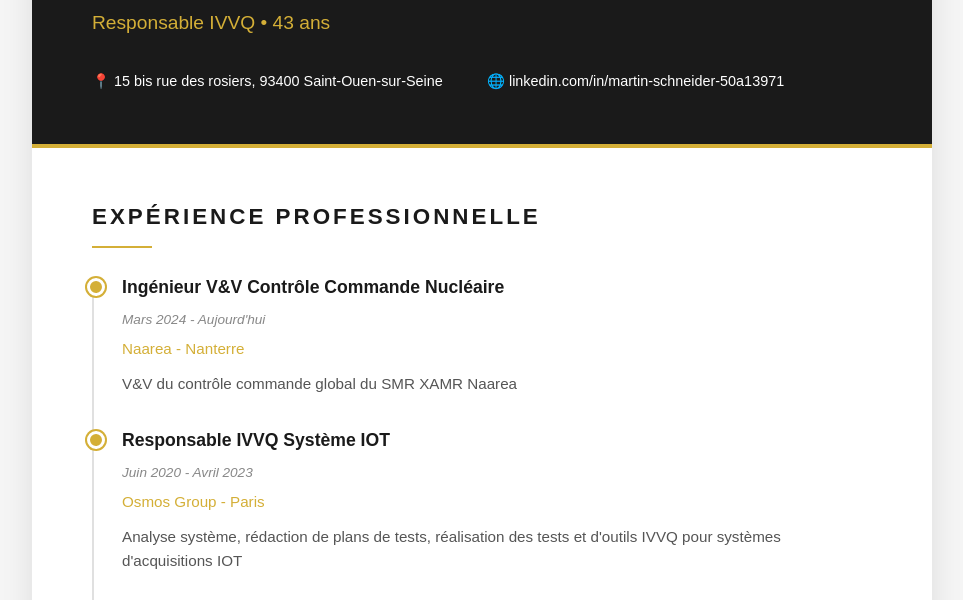
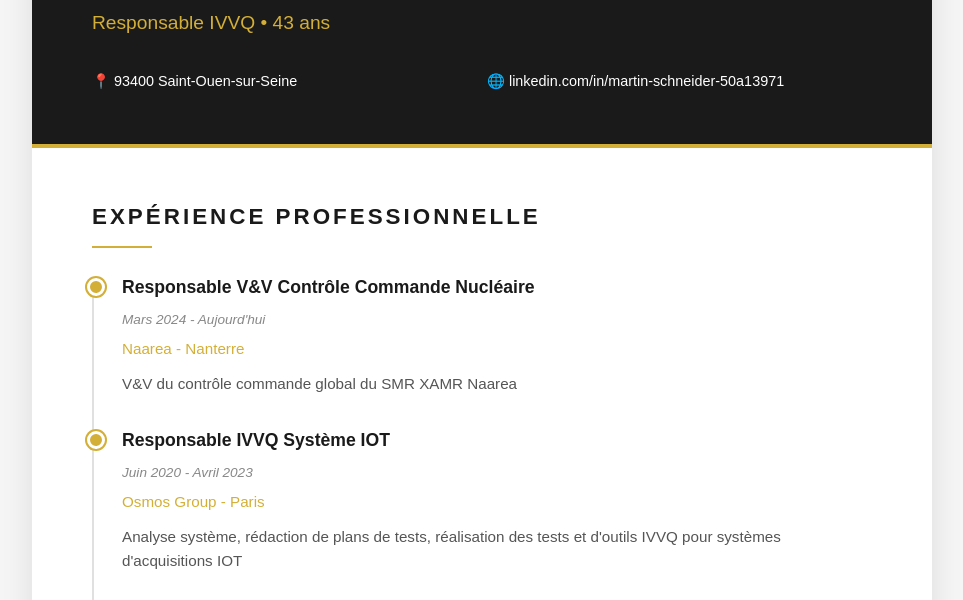
Before and after one commit to MartinSchneiderGit/MS.github.io, a plain HTML site: page index.html in a window 1280 px wide. Shown: the part 175-775 px from the top of the page, without its empty margins (158-1121 px from the left). Drawn offline with Linux system fonts and the light colour scheme.

Commit message:
Update index.html

```diff
--- a/index.html
+++ b/index.html
@@ -230,7 +230,7 @@
             <h1>MARTIN SCHNEIDER</h1>
             <div class="subtitle">Responsable IVVQ • 43 ans</div>
             <div class="contact-grid">
-                <div>📍 15 bis rue des rosiers, 93400 Saint-Ouen-sur-Seine</div>
+                <div>📍 93400 Saint-Ouen-sur-Seine</div>
                 <div>🌐 linkedin.com/in/martin-schneider-50a13971</div>
             </div>
         </div>
@@ -240,7 +240,7 @@
                 <h2 class="section-title">Expérience Professionnelle</h2>
                 <div class="timeline">
                     <div class="timeline-item">
-                        <div class="job-title">Ingénieur V&V Contrôle Commande Nucléaire</div>
+                        <div class="job-title">Responsable V&V Contrôle Commande Nucléaire</div>
                         <div class="job-period">Mars 2024 - Aujourd'hui</div>
                         <div class="job-company">Naarea - Nanterre</div>
                         <div class="job-description">V&V du contrôle commande global du SMR XAMR Naarea</div>
```
